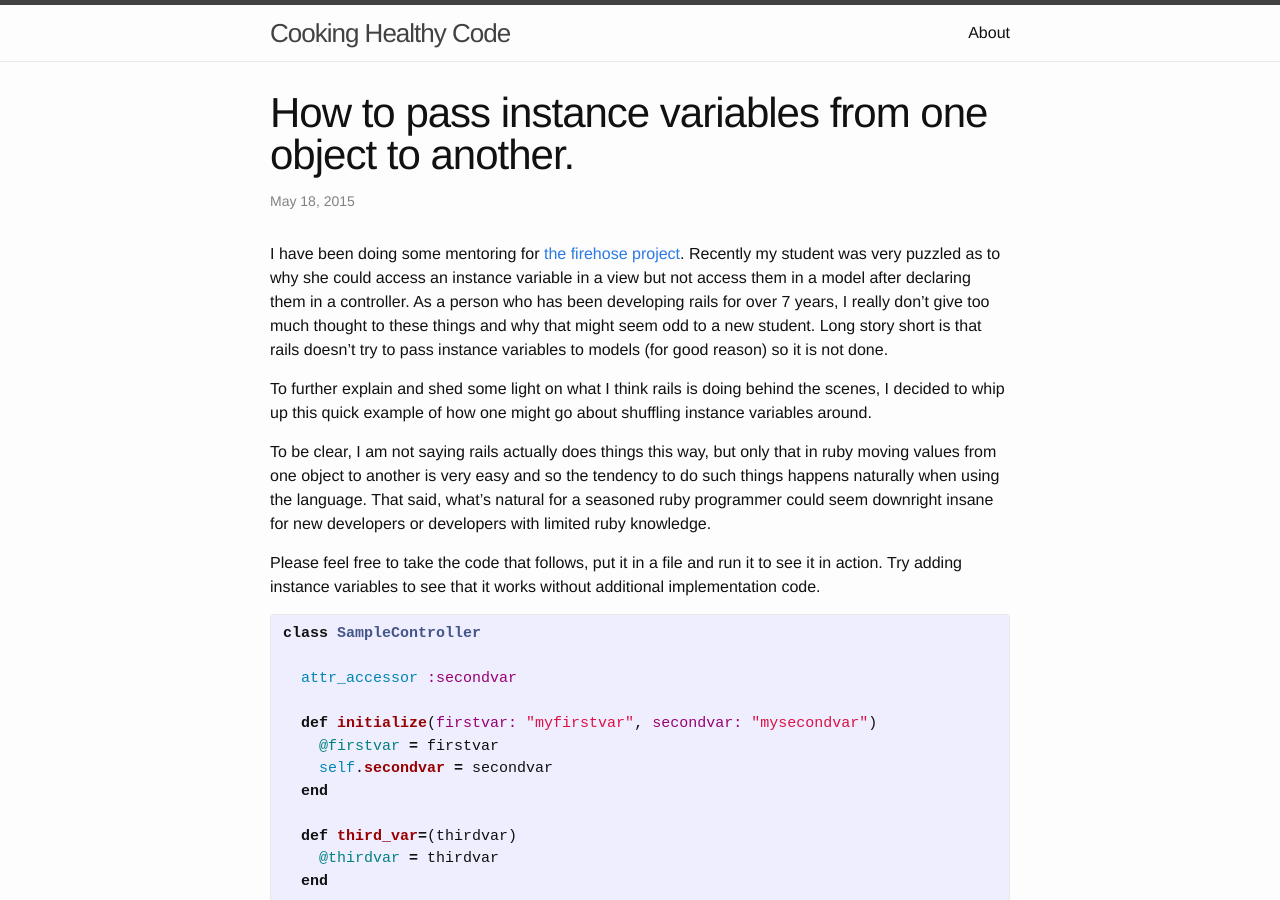
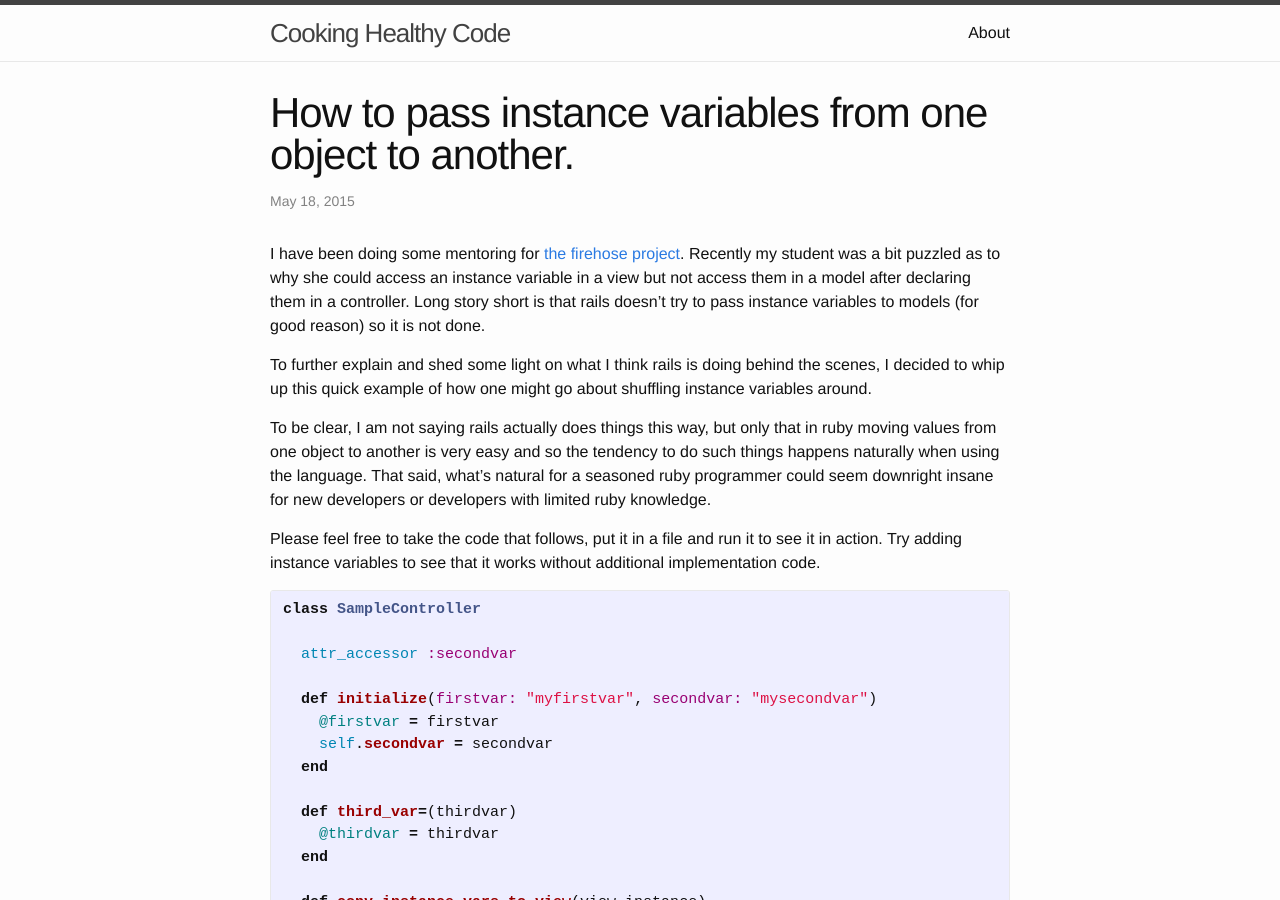
Before and after one commit to johnnyiller/johnnyiller.github.io, a Jekyll site: the page built from _posts/2015-5-18-how-to-copy-instance-variables-to-other-objects.markdown, in a window 1280 px wide and 900 px high. Built offline with Jekyll 4.4.1, drawn with Linux system fonts in a browser that asks for light colours; comment, search, counter and statistics services are not loaded.

Commit message:
minor edit for blog article

```diff
--- a/_posts/2015-5-18-how-to-copy-instance-variables-to-other-objects.markdown
+++ b/_posts/2015-5-18-how-to-copy-instance-variables-to-other-objects.markdown
@@ -6,7 +6,7 @@ comments: true
 categories: ruby metaprogramming
 ---
 
-I have been doing some mentoring for [the firehose project](http://www.thefirehoseproject.com/).  Recently my student was very puzzled as to why she could access an instance variable in a view but not access them in a model after declaring them in a controller.  As a person who has been developing rails for over 7 years, I really don't give too much thought to these things and why that might seem odd to a new student.  Long story short is that rails doesn't try to pass instance variables to models (for good reason) so it is not done.
+I have been doing some mentoring for [the firehose project](http://www.thefirehoseproject.com/).  Recently my student was a bit puzzled as to why she could access an instance variable in a view but not access them in a model after declaring them in a controller.  Long story short is that rails doesn't try to pass instance variables to models (for good reason) so it is not done.
 
 To further explain and shed some light on what I think rails is doing behind the scenes, I decided to whip up this quick example of how one might go about shuffling instance variables around.
 
```
